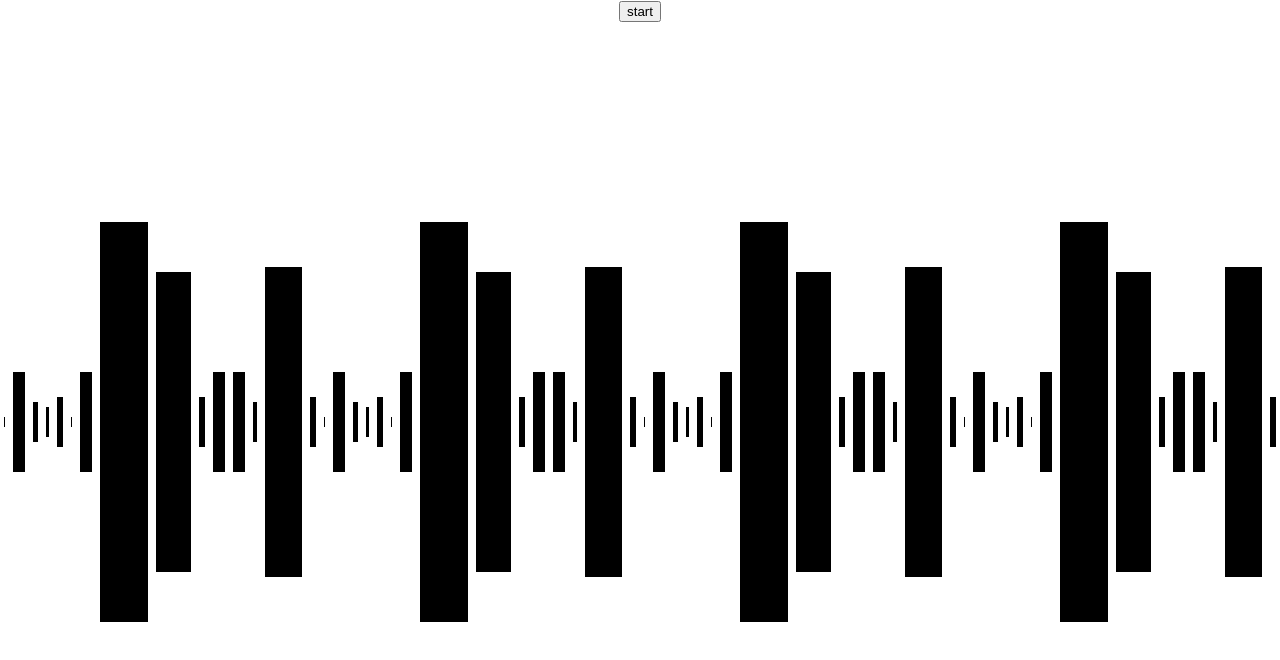
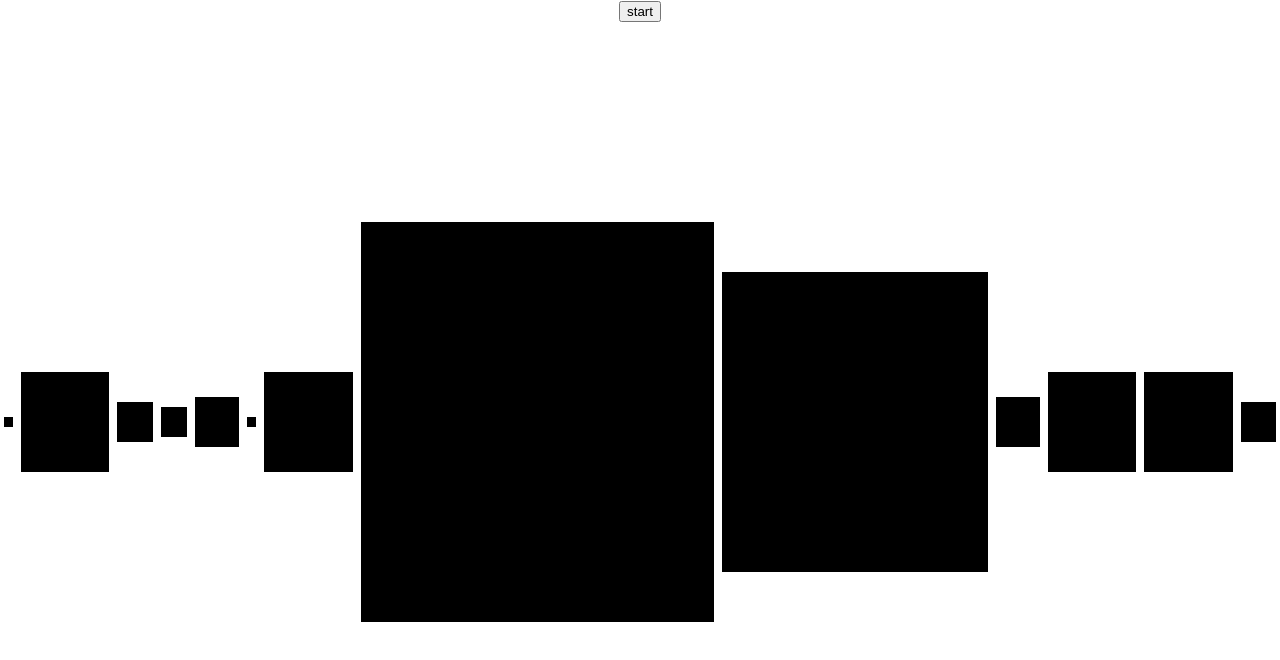
Before and after one commit to rational-kunal/visualalgoz, a React (Create React App) app: page / in a window 1280 px wide. Shown: the top 660 px of the page. Built offline with nearby package versions, Linux system fonts and the light colour scheme.

Commit message:
updated archetecture

```diff
--- a/src/App.js
+++ b/src/App.js
@@ -1,18 +1,18 @@
-import React from 'react';
+import React from "react";
+import SortItem from "./components/sorter/SortItem";
 import SortView from "./components/sorter/SortView";
-import logo from './logo.svg';
-import './App.css';
+import logo from "./logo.svg";
+import "./App.css";
 
-var _values = [10, 100, 40, 30, 50, 10, 100, 400, 300, 50, 100, 100, 40, 310, 50, 10, 100, 40, 30, 50, 10, 100, 400, 300, 50, 100, 100, 40, 310, 50, 10, 100, 40, 30, 50, 10, 100, 400, 300, 50, 100, 100, 40, 310, 50, 10, 100, 40, 30, 50, 10, 100, 400, 300, 50, 100, 100, 40, 310, 50];
+var _values = [10, 100, 40, 30, 50, 10, 100, 400, 300, 50, 100, 100, 40];
 var values = [..._values];
 class App extends React.Component {
-
   initArray() {
-    for (var i = 0; i < _values.length ; i++) {
-      for(var j = 0 ; j < _values.length - i - 1; j++){
+    for (var i = 0; i < _values.length; i++) {
+      for (var j = 0; j < _values.length - i - 1; j++) {
         if (_values[j] > _values[j + 1]) {
           var temp = _values[j];
-          _values[j] = _values[j+1];
+          _values[j] = _values[j + 1];
           _values[j + 1] = temp;
           this.Q.push([..._values]);
         }
@@ -20,18 +20,17 @@ class App extends React.Component {
     }
     console.log(this.Q);
   }
-  Q = []
+  Q = [];
   constructor() {
     super();
 
     this.initArray();
   }
 
-
   startGame() {
     var delay = 10;
     var Q = this.Q;
-    for(var i=0; i<Q.length; i++){
+    for (var i = 0; i < Q.length; i++) {
       let newValues = Q[i];
 
       setTimeout(() => {
@@ -48,16 +47,21 @@ class App extends React.Component {
 
   render() {
     return (
-        <div className="App">
+      <div className="App">
+        <button onClick={() => this.startGame()}>start</button>
 
-          <button onClick={()=>this.startGame()}>start</button>
-
-          <div style={{display: "flex", width: "100vw", height: "100vh", alignItems: "center"}}>
-            { values.map(v => <SortView value={v}/>) }
-          </div>
-
-        </div>
-    )
+        {/* <div
+          style={{
+            display: "flex",
+            width: "100vw",
+            height: "100vh",
+            alignItems: "center"
+          }}
+        > */}
+        <SortView values={values} />
+        {/* </div> */}
+      </div>
+    );
   }
 }
 
--- /dev/null
+++ b/src/components/sorter/SortItem.js
@@ -0,0 +1,17 @@
+import React from "react";
+
+function SortItem({ value }) {
+  return (
+    <div
+      style={{
+        width: value,
+        height: value,
+        margin: "4px",
+        backgroundColor: "black",
+        transition: "all 0.2s cubic-bezier(0,-0.37,1,1.34)"
+      }}
+    />
+  );
+}
+
+export default SortItem;
--- a/src/components/sorter/SortView.js
+++ b/src/components/sorter/SortView.js
@@ -1,12 +1,25 @@
-import React, {useState} from 'react';
+import React, { useState } from "react";
+import SortItem from "./SortItem";
 
-function SortView({ value }) {
-    // const [calue, setValue] = useState(value);
+class SortView extends React.Component {
+  values = [];
+
+  render() {
     return (
-        <div style={{ width: value, height: value, margin: "4px", backgroundColor: "black", transition: "all 0.2s cubic-bezier(0,-0.37,1,1.34)" }}>
-
-        </div>
-    )
+      <div
+        style={{
+          display: "flex",
+          width: "100vw",
+          height: "100vh",
+          alignItems: "center"
+        }}
+      >
+        {this.props.values.map(v => (
+          <SortItem value={v} />
+        ))}
+      </div>
+    );
+  }
 }
 
 export default SortView;
```
